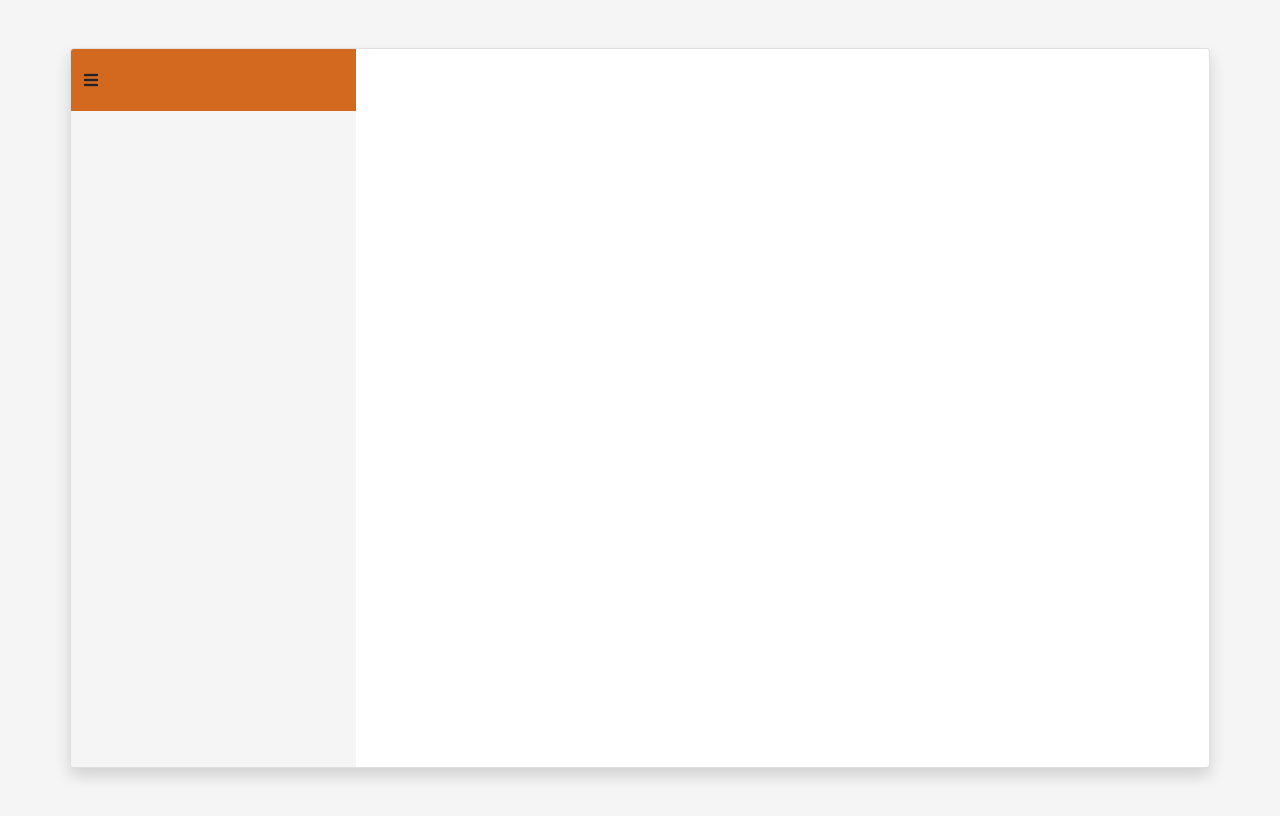
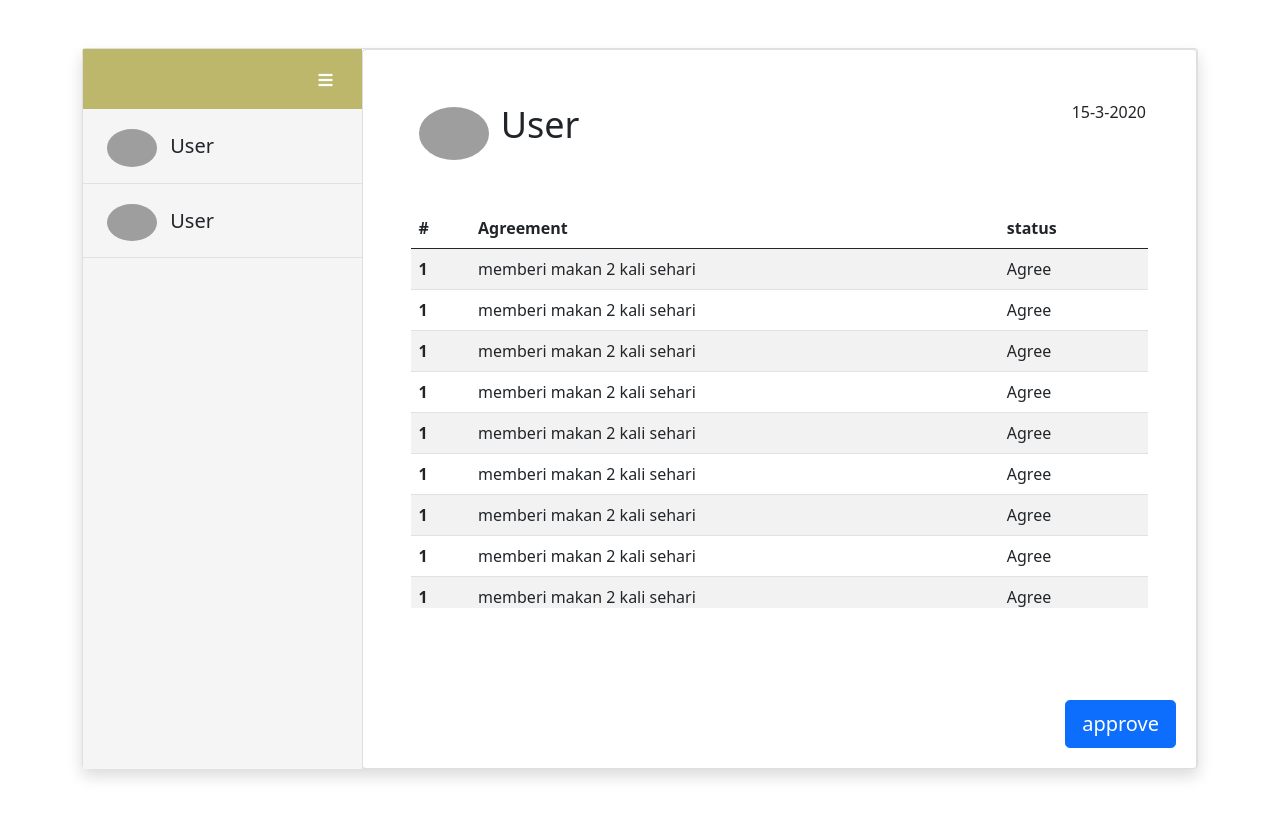
Before and after one commit to Damar21/FP_MY_PET, a plain HTML site: page permohonan-adopsi.html in a window 1280 px wide. Drawn offline with nearby package versions, Linux system fonts and the light colour scheme; grey boxes are pictures that could not be loaded.

Commit message:
add proposal page

```diff
--- a/css/reqpage.scss
+++ b/css/reqpage.scss
@@ -1,18 +1,32 @@
-body{
-    background-color: #f5f5f5;
+.request{
+
 }
-.request{
-    overflow-x: hidden;
-    overflow-y:scroll;
+.req-content{
+    max-height: 100%;
+
+}
+.req-user{
+    list-style-type:none;
+    li:hover{
+        background-color: chocolate;
+    }
 }
 
-.req-nav{
-    .nav-head{
-        background-color: chocolate;
-        width: 100%;
-    }
-    width: 25%  !important;
-    height: 100%;
-    background-color: #f5f5f5;
+.date-proposal{
+    display: inline;
+    position: absolute;
+    top: 50px;
+    right: 50px;
+}
 
+.button-acc{
+    float: right;
 }
+
+.proposal-footer{
+    position: absolute;
+    width: 100%;
+    bottom: 0px;
+    left: 0;
+    padding: 20px;
+}
--- a/permohonan-adopsi.html
+++ b/permohonan-adopsi.html
@@ -13,13 +13,167 @@
   </head>
   <body>
     <div class="container">
-    <content class="card request shadow my-5 row" style="height: 90vh;">
-    <div class="req-nav p-0">
-    <div class="nav-head py-3 d-flex content-align-end">
-        <button class="btn fas fa-bars""></button>
-    </div>
-    </div>
-    <div class="content"></div>
+    <content class="card request shadow my-5" style="height: 90vh;">
+
+        <div class="row req-content p-0 m-0">
+            <div class="col-3 p-0" style="background-color: #f5f5f5;">
+            <div class="nav-req" style=" height: 60px; background-color: darkkhaki;">
+                <button class=" btn fa fa-bars m-3" style="float: right; color: white;">
+                </button>
+            </div>
+            <ul class="req-user p-0">
+            <li class="my-1 p-3 border-bottom" style="font-size: 20px;">
+              <span class=""> <img class="mx-2 rounded-circle" width="50px" src="https://images.unsplash.com/photo-1535713875002-d1d0cf377fde?ixid=MnwxMjA3fDB8MHxwaG90by1wYWdlfHx8fGVufDB8fHx8&ixlib=rb-1.2.1&auto=format&fit=crop&w=800&q=80" alt="" srcset=""> </span>
+              User
+            </li>
+
+            <li class="my-1 p-3 border-bottom" style="font-size: 20px;">
+              <span class=""> <img class="mx-2 rounded-circle" width="50px" src="https://images.unsplash.com/photo-1535713875002-d1d0cf377fde?ixid=MnwxMjA3fDB8MHxwaG90by1wYWdlfHx8fGVufDB8fHx8&ixlib=rb-1.2.1&auto=format&fit=crop&w=800&q=80" alt="" srcset=""> </span>
+              User
+            </li>
+
+            </ul>
+
+        </div>
+
+        <div class="col card p-5" style="height: 90vh;">
+          <div>
+          <span class=""> <img class="mx-2 rounded-circle" width="70px" src="https://images.unsplash.com/photo-1535713875002-d1d0cf377fde?ixid=MnwxMjA3fDB8MHxwaG90by1wYWdlfHx8fGVufDB8fHx8&ixlib=rb-1.2.1&auto=format&fit=crop&w=800&q=80" alt="" srcset=""> </span>
+              <span style="font-size: 36px;">User</span>
+            </div>
+          <p class="date-proposal">15-3-2020</p>
+            <div class="mt-5" style="overflow-y: auto; width: 100%; display: block; height: 50vh;">
+          <table class="  table table-striped " >
+            <thead>
+              <tr>
+                <th scope="col">#</th>
+                <th scope="col">Agreement</th>
+                <th scope="col">status</th>
+
+              </tr>
+            </thead>
+            <tbody>
+              <tr>
+                <th scope="row">1</th>
+                <td>memberi makan 2 kali sehari</td>
+                <td>Agree</td>
+
+              </tr>
+              <tr>
+                <th scope="row">1</th>
+                <td>memberi makan 2 kali sehari</td>
+                <td>Agree</td>
+
+              </tr>
+              <tr>
+                <th scope="row">1</th>
+                <td>memberi makan 2 kali sehari</td>
+                <td>Agree</td>
+
+              </tr>
+              <tr>
+                <th scope="row">1</th>
+                <td>memberi makan 2 kali sehari</td>
+                <td>Agree</td>
+
+              </tr>
+              <tr>
+                <th scope="row">1</th>
+                <td>memberi makan 2 kali sehari</td>
+                <td>Agree</td>
+
+              </tr>
+              <tr>
+                <th scope="row">1</th>
+                <td>memberi makan 2 kali sehari</td>
+                <td>Agree</td>
+
+              </tr>
+              <tr>
+                <th scope="row">1</th>
+                <td>memberi makan 2 kali sehari</td>
+                <td>Agree</td>
+
+              </tr>
+              <tr>
+                <th scope="row">1</th>
+                <td>memberi makan 2 kali sehari</td>
+                <td>Agree</td>
+
+              </tr>
+              <tr>
+                <th scope="row">1</th>
+                <td>memberi makan 2 kali sehari</td>
+                <td>Agree</td>
+
+              </tr>
+              <tr>
+                <th scope="row">1</th>
+                <td>memberi makan 2 kali sehari</td>
+                <td>Agree</td>
+
+              </tr>
+              <tr>
+                <th scope="row">1</th>
+                <td>memberi makan 2 kali sehari</td>
+                <td>Agree</td>
+
+              </tr>
+              <tr>
+                <th scope="row">1</th>
+                <td>memberi makan 2 kali sehari</td>
+                <td>Agree</td>
+
+              </tr>
+              <tr>
+                <th scope="row">1</th>
+                <td>memberi makan 2 kali sehari</td>
+                <td>Agree</td>
+
+              </tr>
+              <tr>
+                <th scope="row">1</th>
+                <td>memberi makan 2 kali sehari</td>
+                <td>Agree</td>
+
+              </tr>
+              <tr>
+                <th scope="row">1</th>
+                <td>memberi makan 2 kali sehari</td>
+                <td>Agree</td>
+
+              </tr>
+              <tr>
+                <th scope="row">1</th>
+                <td>memberi makan 2 kali sehari</td>
+                <td>Agree</td>
+
+              </tr>
+              <tr>
+                <th scope="row">1</th>
+                <td>memberi makan 2 kali sehari</td>
+                <td>Agree</td>
+
+              </tr>
+              <tr>
+                <th scope="row">1</th>
+                <td>memberi makan 2 kali sehari</td>
+                <td>Agree</td>
+
+              </tr>
+              <tr>
+                <th scope="row">1</th>
+                <td>memberi makan 2 kali sehari</td>
+                <td>Agree</td>
+
+              </tr>
+
+             </tbody>
+            </div>
+         <div class="proposal-footer">
+          <button class="button-acc btn-lg btn btn-primary">approve</button>
+        </div>
+        </div>
 
     </content>
     </div>
```
Also changed, not shown: login.html (+0 -1 lines), css/reqpage.css, 1 other file.
